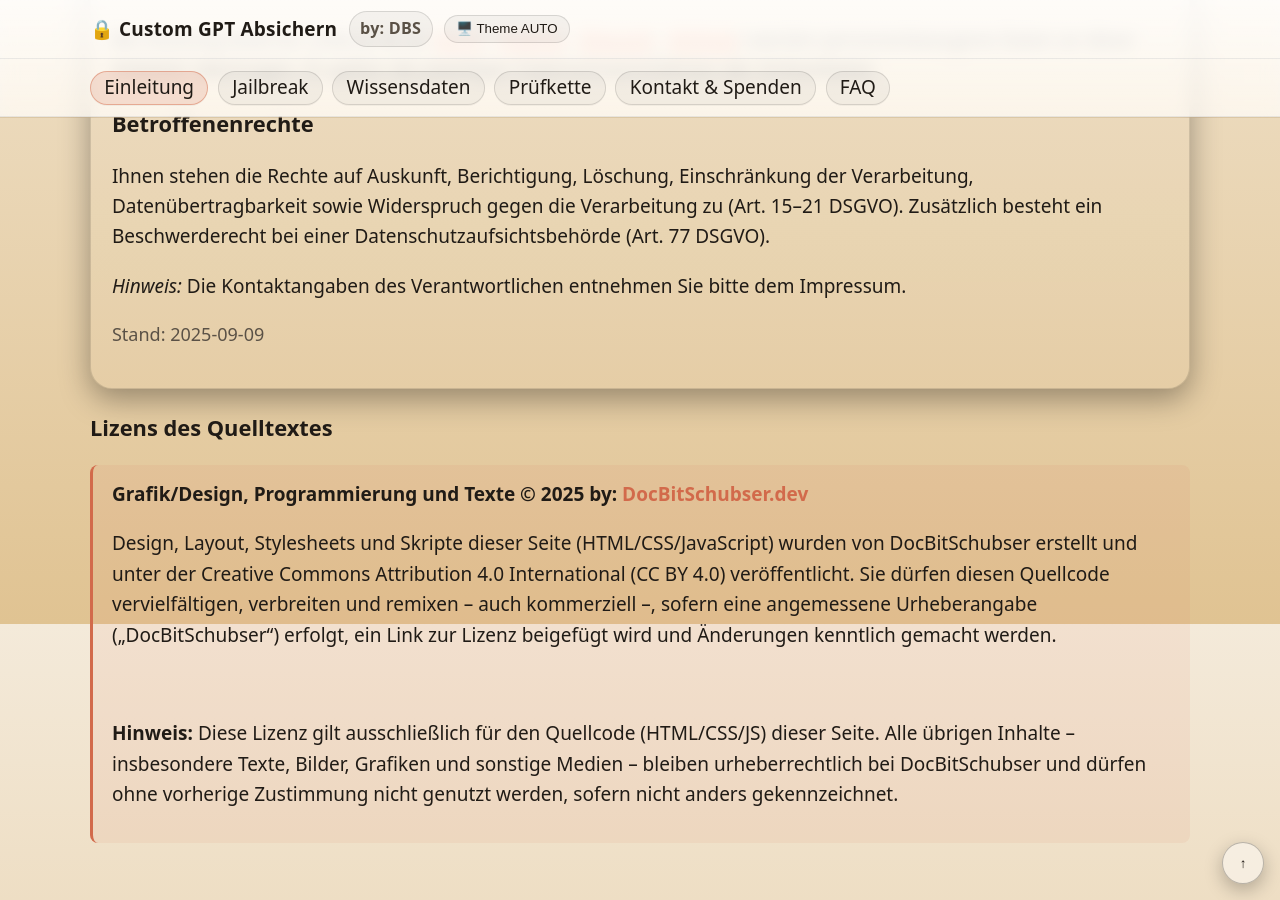
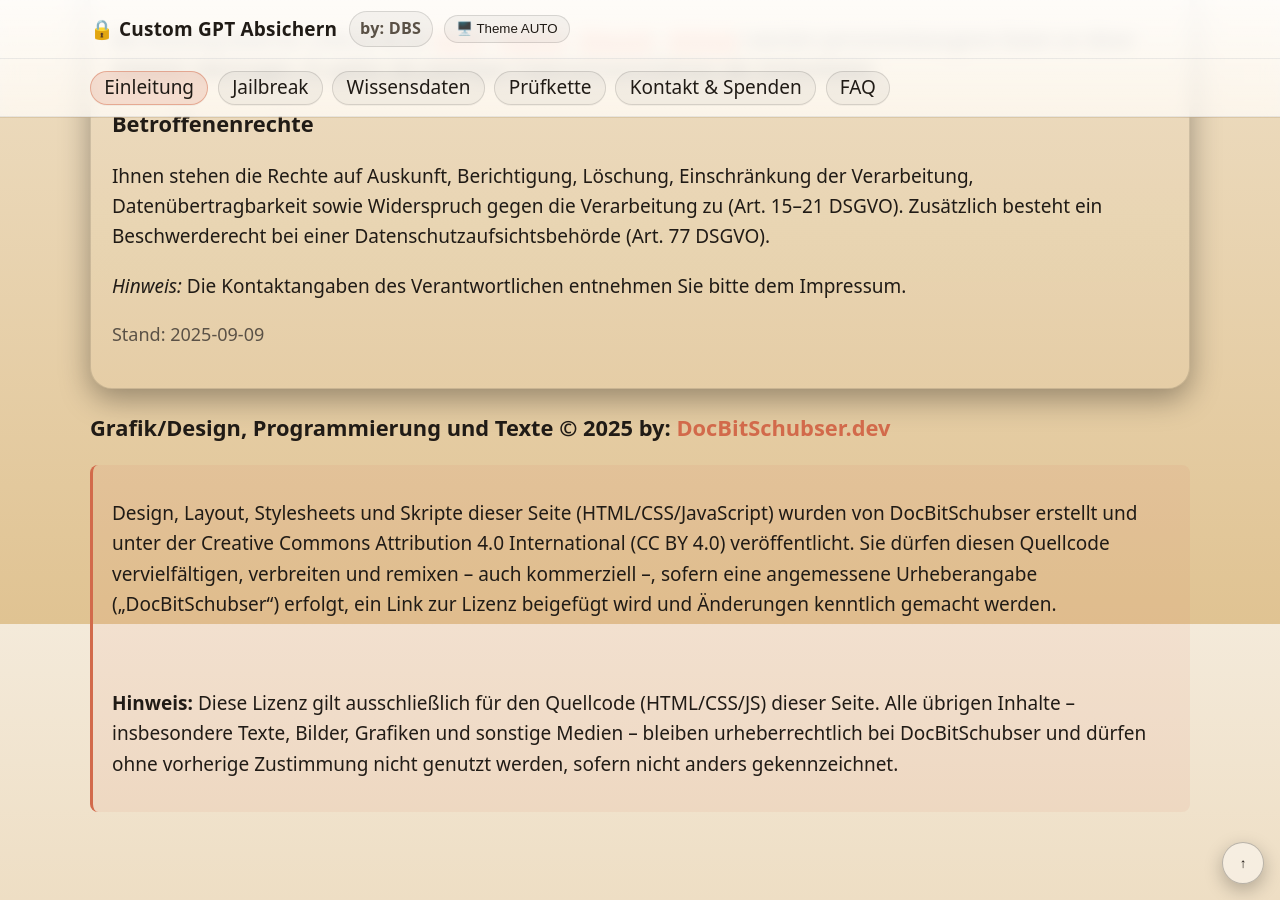
Before and after one commit to DocBitSchubser/ChatGPT_GPT-RuleCompass, a Jekyll site: the page built from docs/index.html, in a window 1280 px wide and 900 px high, scrolled down 6576 px. Built offline with Jekyll 4.4.1, drawn with Linux system fonts in a browser that asks for light colours.

Commit message:
Update index.html

```diff
--- a/docs/index.html
+++ b/docs/index.html
@@ -817,13 +817,11 @@ locale: de_DE
             </p>
           </section>
 
-          <h3>Lizens des Quelltextes</h3>
-
+          <h3>Grafik/Design, Programmierung und Texte © <span id="y">2025</span> by:
+              <a href="https://docbitschubser.dev/" target="_blank" rel="noopener">
+                DocBitSchubser.dev
+              </a></h3>
           <div class="callout">
-              <strong>Grafik/Design, Programmierung und Texte © <span id="y">2025</span> by:
-              <a href="https://docbitschubser.dev/" target="_blank" rel="noopener">
-                DocBitSchubser.dev</strong>
-              </a>
              <P>Design, Layout, Stylesheets und Skripte dieser Seite (HTML/CSS/JavaScript) wurden von DocBitSchubser erstellt und unter der Creative Commons Attribution 4.0 International (CC BY 4.0) veröffentlicht. Sie dürfen diesen Quellcode vervielfältigen, verbreiten und remixen – auch kommerziell –, sofern eine angemessene Urheberangabe („DocBitSchubser“) erfolgt, ein Link zur Lizenz beigefügt wird und Änderungen kenntlich gemacht werden.</P><br>
              <p><strong>Hinweis:</strong> Diese Lizenz gilt ausschließlich für den Quellcode (HTML/CSS/JS) dieser Seite. Alle übrigen Inhalte – insbesondere Texte, Bilder, Grafiken und sonstige Medien – bleiben urheberrechtlich bei DocBitSchubser und dürfen ohne vorherige Zustimmung nicht genutzt werden, sofern nicht anders gekennzeichnet.</P>
           </div>
```
